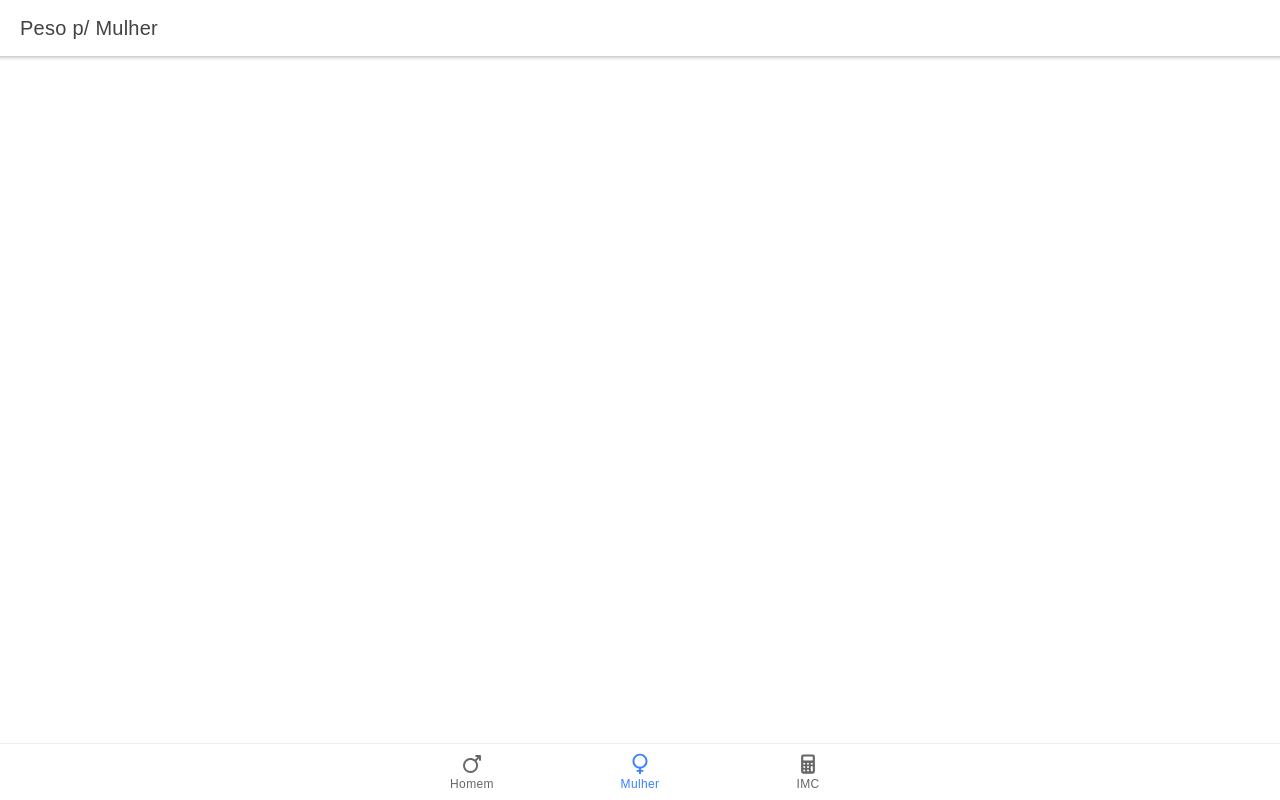
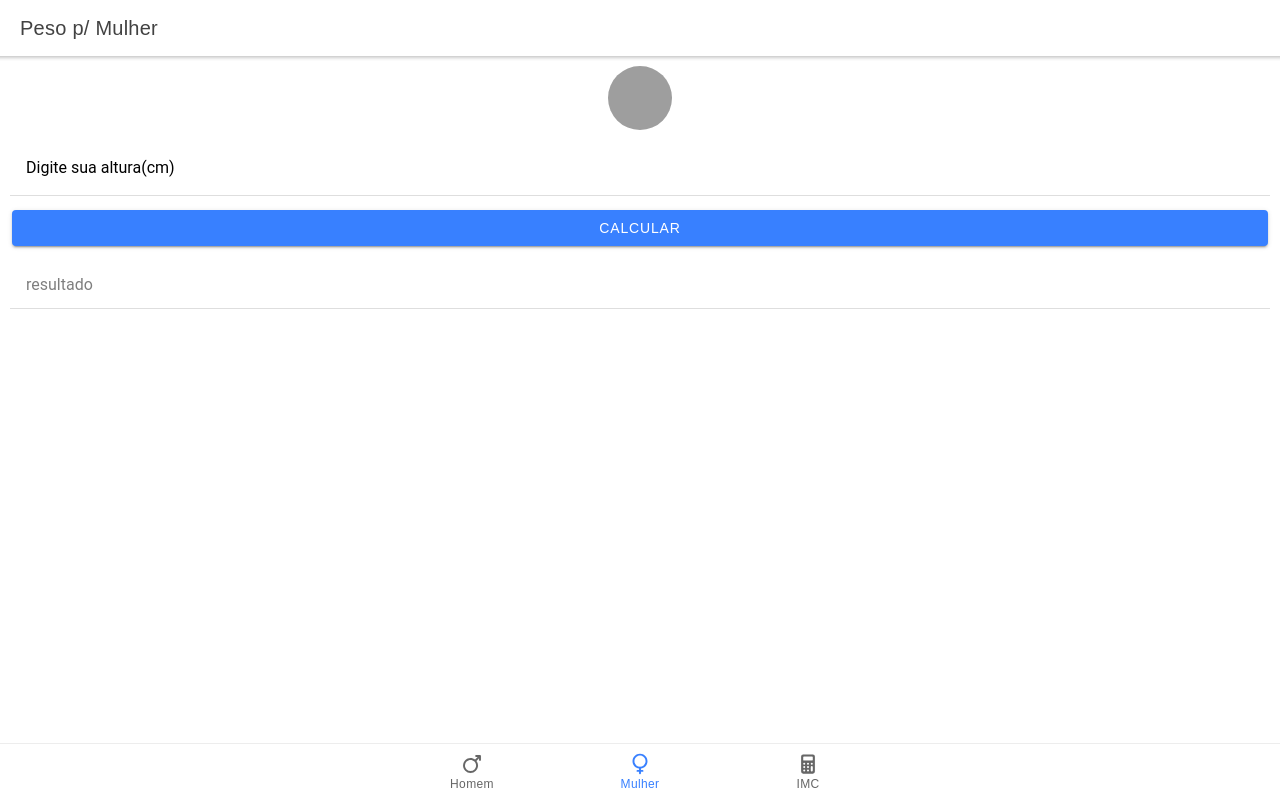
Before and after one commit to DanPendragom/ionic-atvCalcs, a React (Create React App) app: page /tab2 in a window 1280 px wide. Built offline with nearby package versions, Linux system fonts and the light colour scheme; grey boxes are pictures that could not be loaded; the HTML template or start-up script is replaced by a standard one.

Commit message:
Estrutura e Functions da Tab2

```diff
--- a/src/pages/Tab2.tsx
+++ b/src/pages/Tab2.tsx
@@ -1,7 +1,39 @@
-import React from 'react';
-import { IonContent, IonHeader, IonItem, IonLabel, IonList, IonPage, IonTitle, IonToolbar } from '@ionic/react';
+import React, { Component } from 'react';
 
-const Tab2: React.FC = () => {
+import {
+  IonContent,
+  IonHeader,
+  IonItem,
+  IonLabel,
+  IonPage,
+  IonTitle,
+  IonToolbar,
+  IonAvatar,
+  IonGrid,
+  IonRow,
+  IonCol,
+  IonInput,
+  IonButton
+} from '@ionic/react';
+
+import Female from '../../src/assets/female.png';
+
+import './Tab1.css';
+
+export default class Tab2 extends Component {
+
+  calcula(altura: number) {
+    let res = (altura - 100) * 0.85 ;
+
+    document.querySelectorAll('input')[1].value = res.toString();
+  }
+
+  pegaAlturaFemale() {
+    let altura = parseInt(document.querySelectorAll('input')[0].value);
+    this.calcula(altura);
+  }
+
+  render() {
     return (
       <IonPage>
         <IonHeader>
@@ -12,9 +44,41 @@ const Tab2: React.FC = () => {
 
         <IonContent>
 
+          <IonGrid>
+            <IonRow>
+              <IonCol className="centerAvatar" size="12">
+                <IonAvatar>
+                  <img className="imgAvatar" src={Female} />
+                </IonAvatar>
+              </IonCol>
+            </IonRow>
+
+            <IonRow>
+              <IonCol size="12">
+                <IonItem>
+                  <IonLabel position="floating">Digite sua altura(cm)</IonLabel>
+                  <IonInput id="valor1" value="" type="number"/>
+                </IonItem>
+              </IonCol>
+            </IonRow>
+
+            <IonRow>
+              <IonCol size="12">
+                <IonButton onClick={() => this.pegaAlturaFemale()} expand="block">Calcular</IonButton>
+              </IonCol>
+            </IonRow>
+
+            <IonRow>
+              <IonCol>
+                <IonItem>
+                  <IonInput placeholder="resultado" readonly type="number"/>
+                </IonItem>
+              </IonCol>
+            </IonRow>
+
+          </IonGrid>
         </IonContent>
       </IonPage>
     );
   };
-
-export default Tab2;
+}
```
Lines whose indentation alone changed are shown as unchanged.
